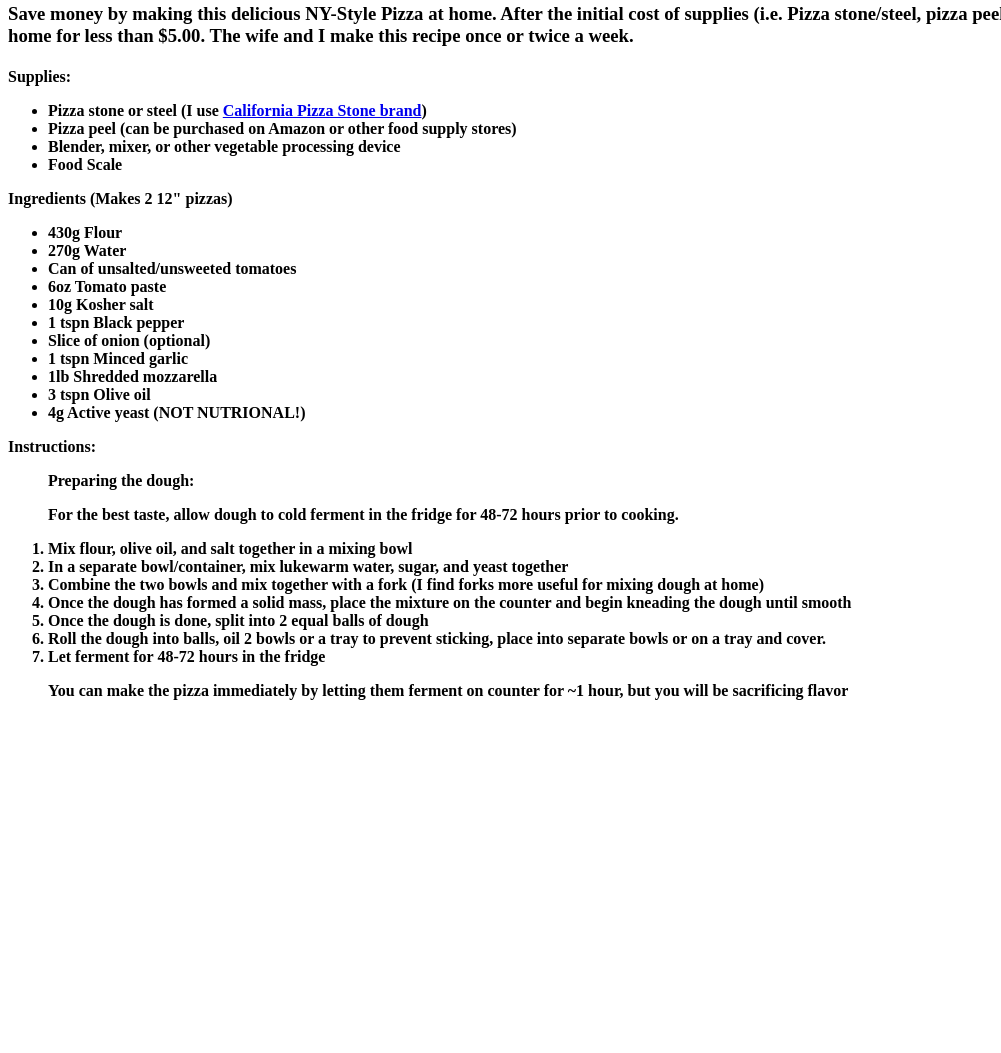
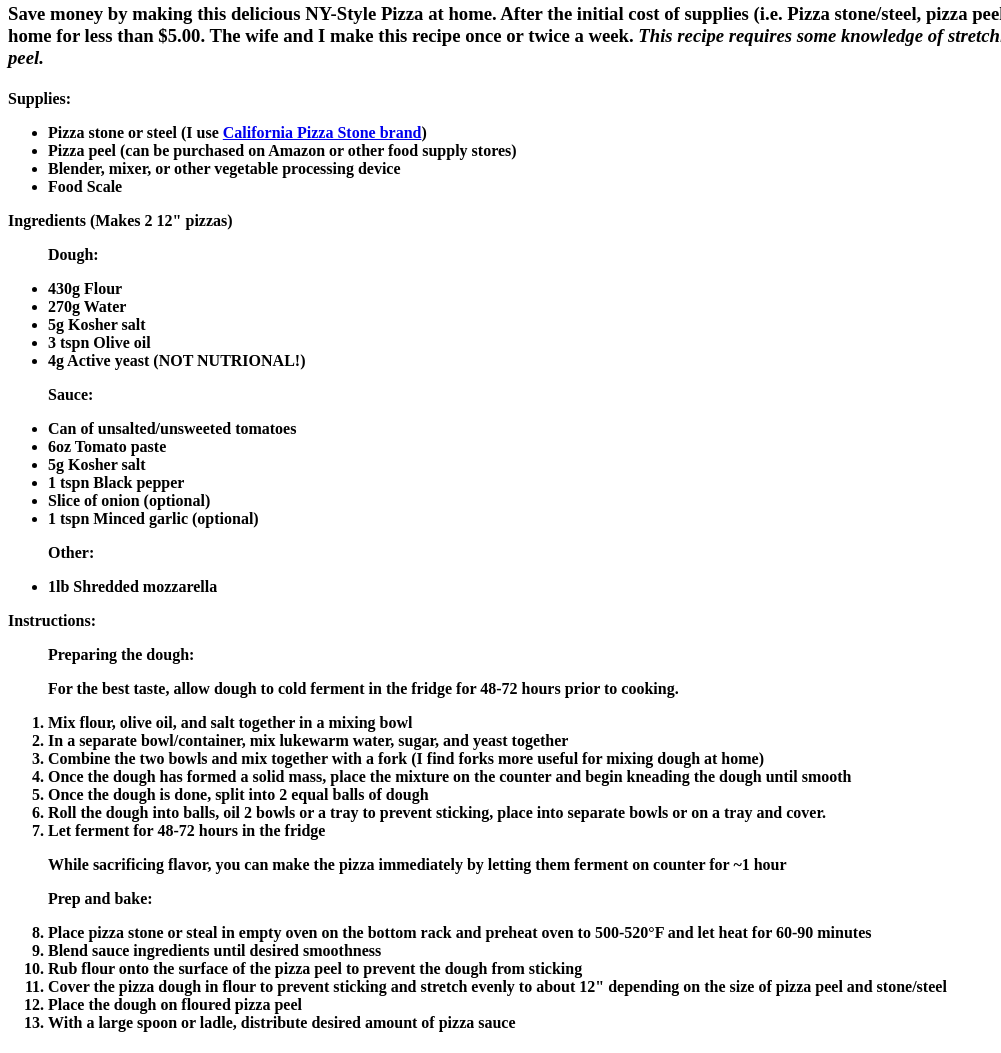
Before and after one commit to davidstop2022/odin-recipes, a plain HTML site: page recipes/pizza.html in a window 1280 px wide. Shown: the part 1513-2566 px from the top of the page, without its empty margins (0-1001 px from the left). Before the commit the page ends 2234 px from the top, so only its background shows below. Drawn offline with Linux system fonts and the light colour scheme.

Commit message:
Finished and clarified pizza recipe

```diff
--- a/recipes/pizza.html
+++ b/recipes/pizza.html
@@ -1,21 +1,32 @@
 <!DOCTYPE html>
 <html lang="en">
+
 <head>
+
     <meta charset="UTF-8">
+
     <title>New York Style Pizza Recipe</title>
+
 </head>
+
 <body>
+
     <h1>New York Style Pizza</h1>
+
     <img src="../images/pizza.jpg" alt="Tasty pizza">
+
     <h2>NY-Style Pizza</h2>
+
     <h3>
         <p>
             Save money by making this delicious NY-Style Pizza at home.
             After the initial cost of supplies (i.e. Pizza stone/steel, pizza peel),
             you can make this recipe at home for less than $5.00. The wife and I make this
-            recipe once or twice a week.
+            recipe once or twice a week. <em>This recipe requires some knowledge of stretching pizza dough
+            and using a pizza peel.</em>
         </p>
     </h3>
+
     <h4>
         <p>Supplies:</p>
         <ul>
@@ -27,17 +38,21 @@
         </ul>
         <p>Ingredients (Makes 2 12" pizzas)</p>
             <ul>
+                <p>Dough:</p>
                 <li>430g Flour</li>
                 <li>270g Water</li>
+                <li>5g Kosher salt</li>
+                <li>3 tspn Olive oil</li>
+                <li>4g Active yeast (NOT NUTRIONAL!)</li>
+                <p>Sauce:</p>
                 <li>Can of unsalted/unsweeted tomatoes</li>
                 <li>6oz Tomato paste</li>
-                <li>10g Kosher salt</li>
+                <li>5g Kosher salt</li>
                 <li>1 tspn Black pepper</li>
                 <li>Slice of onion (optional)</li>
-                <li>1 tspn Minced garlic</li>
+                <li>1 tspn Minced garlic (optional)</li>
+                <p>Other:</p>
                 <li>1lb Shredded mozzarella</li>
-                <li>3 tspn Olive oil</li>
-                <li>4g Active yeast (NOT NUTRIONAL!)</li>
             </ul>
         <p>Instructions:</p>
         <ol>
@@ -69,13 +84,32 @@
 
             <li>Let ferment for 48-72 hours in the fridge</li>
 
-            <p>You can make the pizza immediately by letting them ferment on counter
-                for ~1 hour, but you will be sacrificing flavor
+            <p>While sacrificing flavor, you can make the pizza immediately by letting them ferment on counter
+                for ~1 hour
             </p>
+
+            <p>Prep and bake:</p>
+
+            <li>Place pizza stone or steal in empty oven on the bottom rack and preheat oven to
+                500-520°F and let heat for 60-90 minutes
+            </li>
+
+            <li>Blend sauce ingredients until desired smoothness</li>
+
+            <li>Rub flour onto the surface of the pizza peel to prevent the dough from sticking</li>
+
+            <li>Cover the pizza dough in flour to prevent sticking and stretch evenly to about 12"
+                depending on the size of pizza peel and stone/steel
+            </li>
+
+            <li>Place the dough on floured pizza peel</li>
+
+            <li>With a large spoon or ladle, distribute desired amount of pizza sauce </li>
+
         </ol>
-        <ol>
-            <p></p>
-        </ol>
+
     </h4>
+
 </body>
+
 </html>
```
